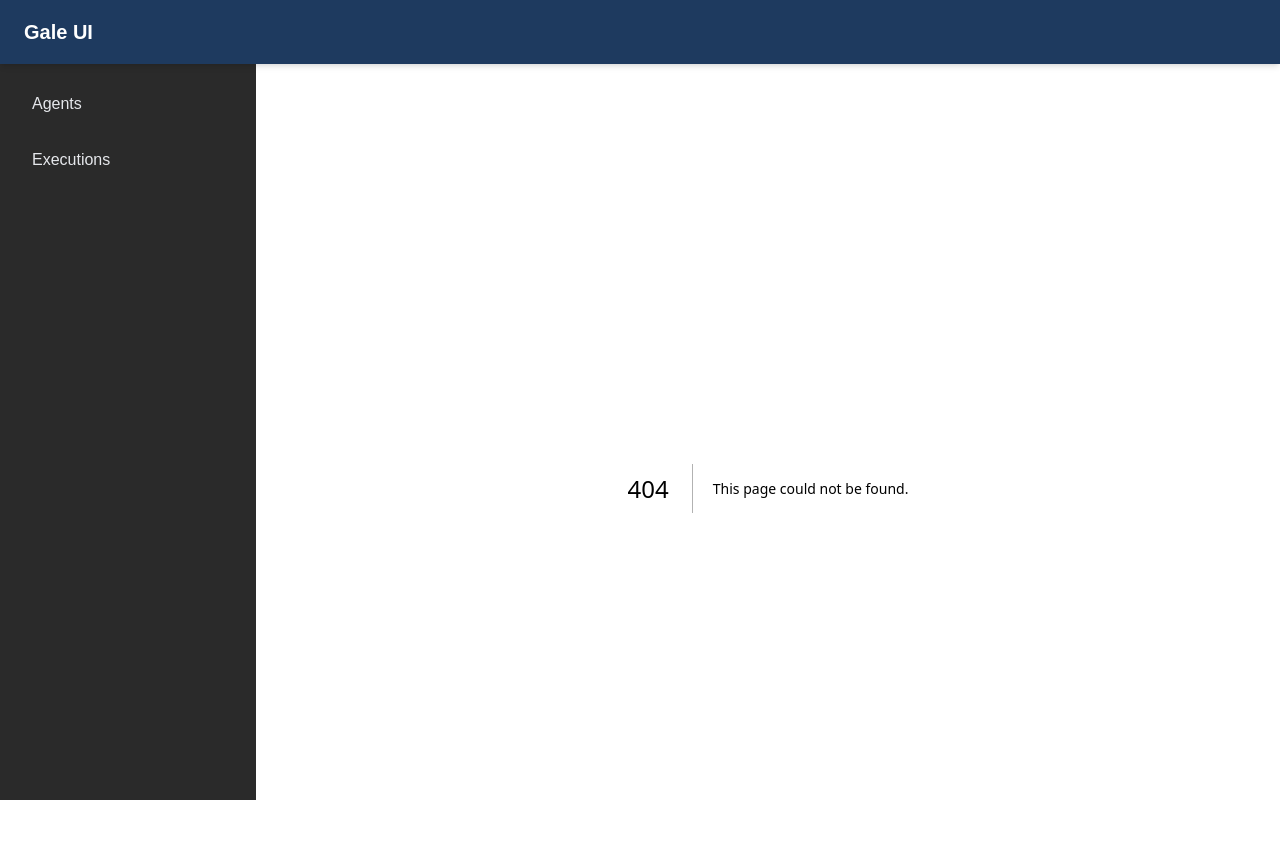
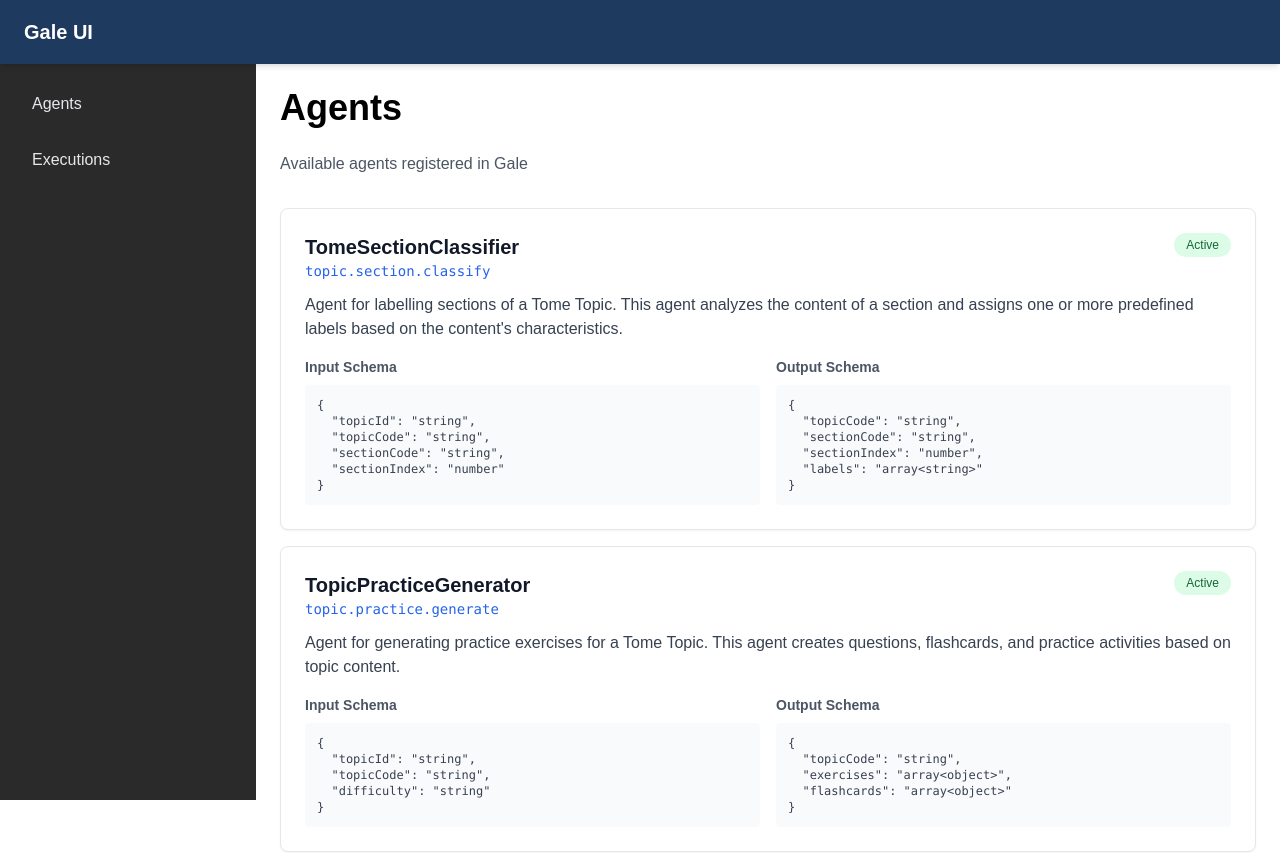
Before and after one commit to nicolasances/gale-ui, a Next.js app: page /agents in a window 1280 px wide. Before the commit this address had no page. Shown: the top 853 px of the page. Built offline with nearby package versions, Linux system fonts and the light colour scheme.

Commit message:
Mock of Agents page

```diff
--- /dev/null
+++ b/app/agents/page.tsx
@@ -0,0 +1,129 @@
+export default function AgentsPage() {
+  // Mock agents data based on GaleAgent manifest
+  const agents = [
+    {
+      agentName: "TomeSectionClassifier",
+      taskId: "topic.section.classify",
+      description: "Agent for labelling sections of a Tome Topic. This agent analyzes the content of a section and assigns one or more predefined labels based on the content's characteristics.",
+      inputSchema: {
+        topicId: "string",
+        topicCode: "string",
+        sectionCode: "string",
+        sectionIndex: "number"
+      },
+      outputSchema: {
+        topicCode: "string",
+        sectionCode: "string",
+        sectionIndex: "number",
+        labels: "array<string>"
+      }
+    },
+    {
+      agentName: "TopicPracticeGenerator",
+      taskId: "topic.practice.generate",
+      description: "Agent for generating practice exercises for a Tome Topic. This agent creates questions, flashcards, and practice activities based on topic content.",
+      inputSchema: {
+        topicId: "string",
+        topicCode: "string",
+        difficulty: "string"
+      },
+      outputSchema: {
+        topicCode: "string",
+        exercises: "array<object>",
+        flashcards: "array<object>"
+      }
+    },
+    {
+      agentName: "ContentSummarizer",
+      taskId: "content.summarize",
+      description: "Agent that creates concise summaries of educational content. Uses advanced NLP to extract key concepts and main ideas from lengthy texts.",
+      inputSchema: {
+        contentId: "string",
+        maxLength: "number",
+        language: "string"
+      },
+      outputSchema: {
+        contentId: "string",
+        summary: "string",
+        keyPoints: "array<string>"
+      }
+    },
+    {
+      agentName: "QuizOrchestrator",
+      taskId: "quiz.orchestrate",
+      description: "Orchestrator agent that coordinates quiz generation across multiple topics. Manages workflow between content retrieval, question generation, and validation agents.",
+      inputSchema: {
+        topicIds: "array<string>",
+        questionCount: "number",
+        difficulty: "string"
+      },
+      outputSchema: {
+        quizId: "string",
+        questions: "array<object>",
+        status: "string"
+      }
+    },
+    {
+      agentName: "KnowledgeGraphBuilder",
+      taskId: "knowledge.graph.build",
+      description: "Agent that constructs knowledge graphs from educational content. Identifies entities, relationships, and hierarchies to create interconnected learning maps.",
+      inputSchema: {
+        topicCode: "string",
+        depth: "number"
+      },
+      outputSchema: {
+        topicCode: "string",
+        nodes: "array<object>",
+        edges: "array<object>"
+      }
+    }
+  ];
+
+  return (
+    <div>
+      <h1 className="text-4xl font-bold mb-6">Agents</h1>
+      <p className="text-gray-600 mb-8">Available agents registered in Gale</p>
+
+      <div className="space-y-4">
+        {agents.map((agent) => (
+          <div
+            key={agent.taskId}
+            className="bg-white border border-gray-200 rounded-lg p-6 shadow-sm hover:shadow-md transition-shadow"
+          >
+            <div className="flex items-start justify-between mb-3">
+              <div>
+                <h2 className="text-xl font-semibold text-gray-900">{agent.agentName}</h2>
+                <p className="text-sm text-blue-600 font-mono">{agent.taskId}</p>
+              </div>
+              <span className="px-3 py-1 bg-green-100 text-green-800 text-xs font-medium rounded-full">
+                Active
+              </span>
+            </div>
+
+            <p className="text-gray-700 mb-4">{agent.description}</p>
+
+            <div className="grid grid-cols-2 gap-4">
+              <div>
+                <h3 className="text-sm font-semibold text-gray-600 mb-2">Input Schema</h3>
+                <div className="bg-gray-50 rounded p-3">
+                  <pre className="text-xs text-gray-700 font-mono">
+                    {JSON.stringify(agent.inputSchema, null, 2)}
+                  </pre>
+                </div>
+              </div>
+
+              <div>
+                <h3 className="text-sm font-semibold text-gray-600 mb-2">Output Schema</h3>
+                <div className="bg-gray-50 rounded p-3">
+                  <pre className="text-xs text-gray-700 font-mono">
+                    {JSON.stringify(agent.outputSchema, null, 2)}
+                  </pre>
+                </div>
+              </div>
+            </div>
+          </div>
+        ))}
+      </div>
+    </div>
+  );
+}
```
